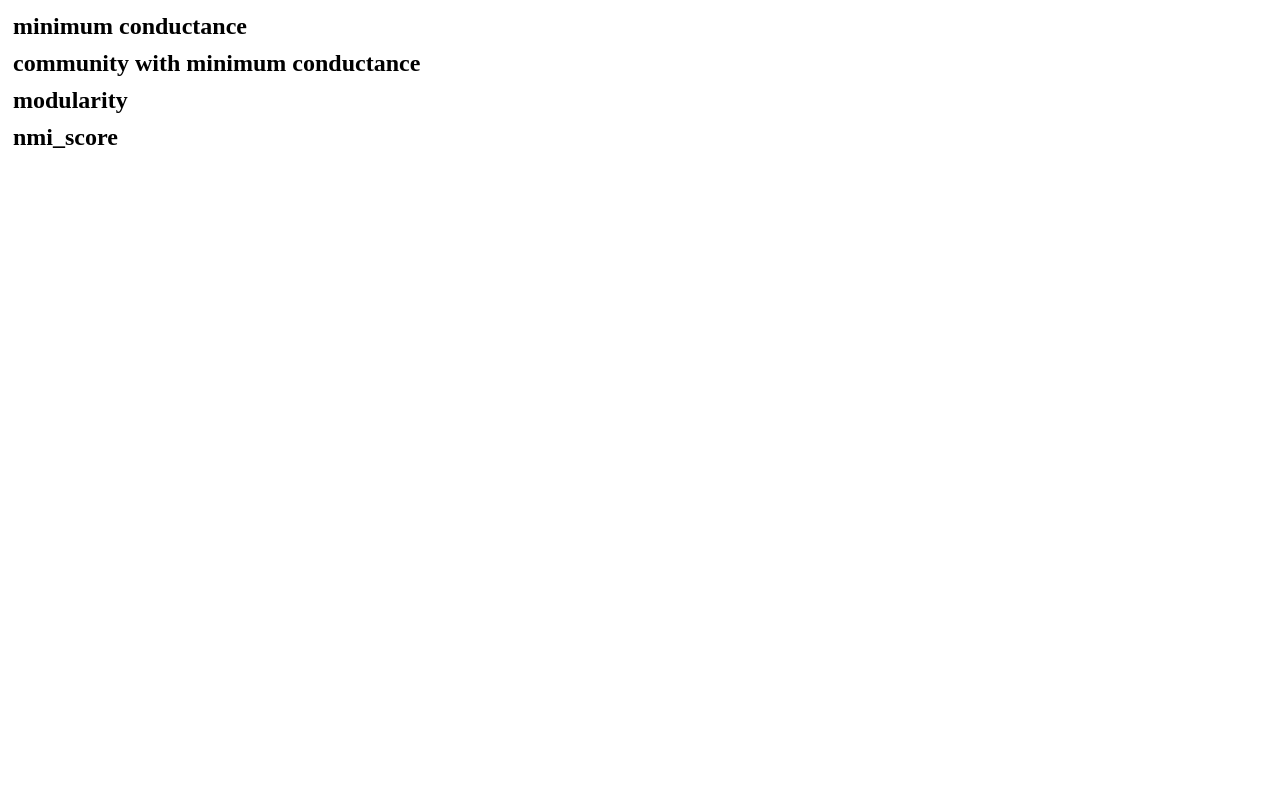
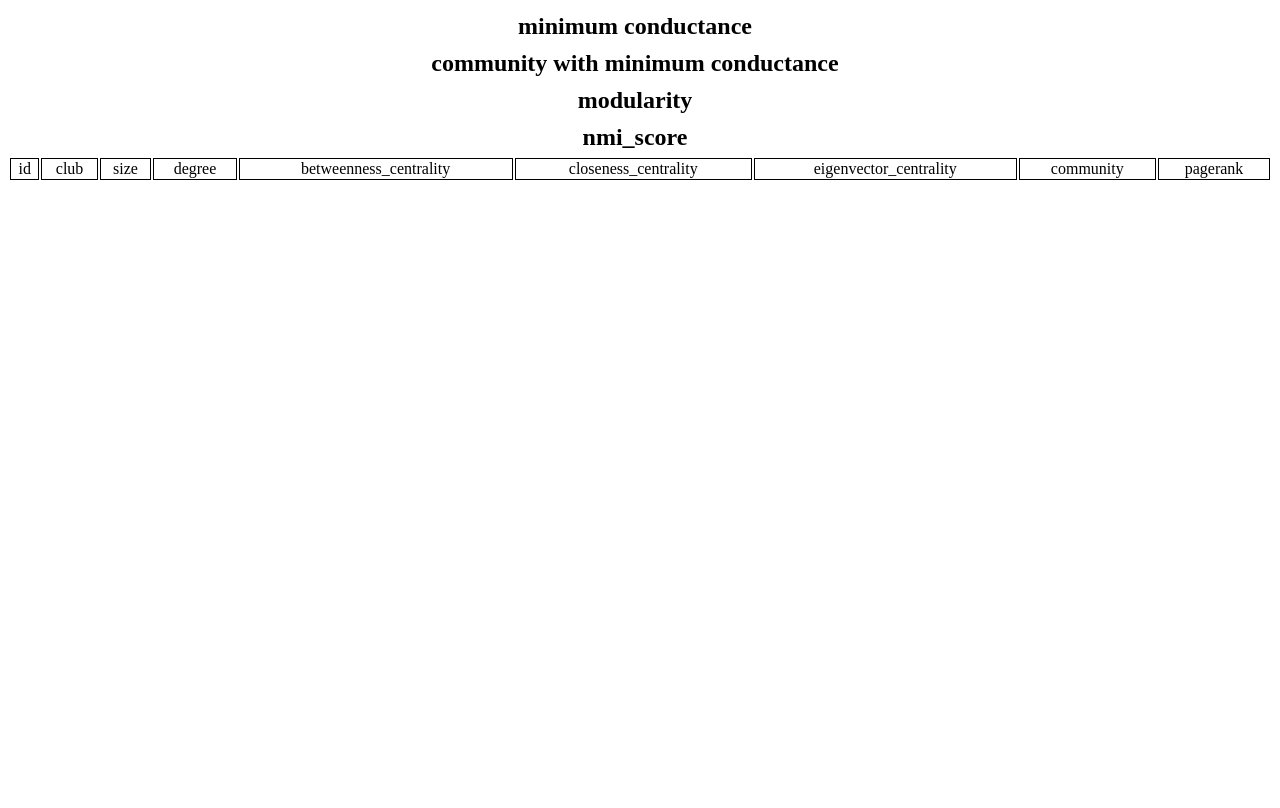
Before and after one commit to marawanFawzy/social-media-analytics-using-pyvis-networkx, a Flask app: template templates/evaluations.html in a window 1280 px wide. Before the commit the page ends 148 px from the top, so only its background shows below. Run offline with Flask 3, Linux system fonts and the light colour scheme; the template is opened without the code that fills it, so the values that code supplies are empty.

Commit message:
added table to view data

```diff
--- a/app.py
+++ b/app.py
@@ -11,6 +11,7 @@ from pyvis import network as net
 from IPython.core.display import HTML
 from IPython.display import display
 import itertools
+import json
 from sklearn.metrics.cluster import normalized_mutual_info_score
 
 
@@ -70,11 +71,13 @@ def get():
     scale = 5  # Scaling the size of the nodes by 10*degree
     # tp get degree for each node to dict and * by scale
     d = dict(G.degree)
-
+    nx.set_node_attributes(G, d, 'degree')
     # Updating dict
     d.update((x, scale*y) for x, y in d.items())
+
     # Setting up size attribute to filter on size
     nx.set_node_attributes(G, d, 'size')
+
 
     betweenness_centrality = nx.betweenness_centrality(G, None, False, None)
     closeness_centrality = nx.closeness_centrality(G)
@@ -115,17 +118,17 @@ def get():
 
     # Calculate the NMI score between the two clusterings
     nmi_score = normalized_mutual_info_score(list(ground_truth.values()), list(clustering.values()))
-
+    nodesHTML = []
     i = 0
     for node in G.nodes(data=True):
+        nodesHTML.append(node)
         g4.add_node(node[0], label=str(node[0]), size=node[1]["size"], betweenness_centrality=node[1]["betweenness_centrality"],
                     eigenvector_centrality=node[1]["eigenvector_centrality"],
                     closeness_centrality=node[1]["closeness_centrality"],
                     community=node[1]["community"], pagerank=node[1]["pagerank"])
         i = i+1
-
     g4.from_nx(G)
     g4.show_buttons(filter_=['physics'])
     g4.write_html('karate.html', False, False)
 
-    return render_template('evaluations.html', min_cond=min_cond, min_comm=min_comm, mod=mod , nmi_score=nmi_score)
+    return render_template('evaluations.html', min_cond=min_cond, min_comm=min_comm, mod=mod , nmi_score=nmi_score ,nodes=nodesHTML)
--- a/templates/evaluations.html
+++ b/templates/evaluations.html
@@ -3,8 +3,35 @@
 
 <head>
     <style>
+        html,
+        body {
+            height: 100%;
+        }
+
+        div {
+            place-content: center;
+        }
+
+        html {
+            margin: auto;
+        }
+
+        body {
+            vertical-align: middle;
+        }
+
         h2 {
             margin: 5px;
+        }
+
+        table {
+            text-align: center;
+            width: 100%;
+        }
+
+        td {
+            margin: 2px;
+            border: black solid 1px;
         }
     </style>
 </head>
@@ -26,7 +53,36 @@
         <h2>nmi_score</h2>
         <h2>{{nmi_score}}</h2>
     </div>
+    <table>
+        <thead>
+            <td>id</td>
+            <td>club</td>
+            <td>size</td>
+            <td>degree</td>
+            <td>betweenness_centrality</td>
+            <td>closeness_centrality</td>
+            <td>eigenvector_centrality</td>
+            <td>community</td>
+            <td>pagerank</td>
+        </thead>
+        <tbody>
+            {% for item in nodes %}
+            <tr>
+                <td>{{item[0]}}</td>
+                <td>{{item[1]['club']}}</td>
+                <td>{{item[1]['size']}}</td>
+                <td>{{item[1]['degree']}}</td>
+                <td>{{item[1]['betweenness_centrality']}}</td>
+                <td>{{item[1]['closeness_centrality']}}</td>
+                <td>{{item[1]['eigenvector_centrality']}}</td>
+                <td>{{item[1]['community']}}</td>
+                <td>{{item[1]['pagerank']}}</td>
+            </tr>
+            {% endfor %}
 
+        </tbody>
+
+    </table>
 
 </body>
 
```
Also changed, not shown: karate.html (+1 -1 lines).
